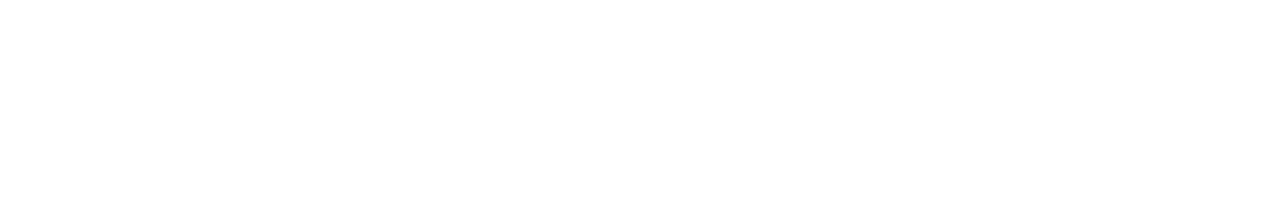
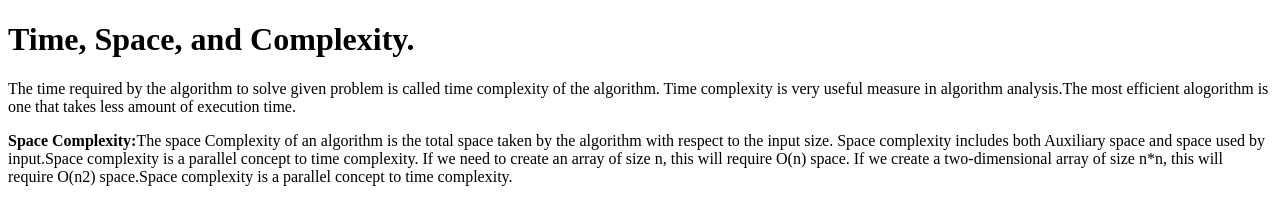
Before and after one commit to acciojob/time-and-space-complexity-Anush2109, a website: page main.html in a window 1280 px wide. Drawn offline with Linux system fonts and the light colour scheme.

Commit message:
created a submission

```diff
--- a/main.html
+++ b/main.html
@@ -8,6 +8,9 @@
 
 <body>
 	<!-- the entire body must be written by student -->
+	<h1>Time, Space, and Complexity.</h1>
+	<p>The time required by the algorithm to solve given problem is called time complexity  of the algorithm. Time complexity is very useful measure in algorithm analysis.The most efficient alogorithm is one that takes less amount of execution time.</p>
+	<p><b>Space Complexity:</b>The space Complexity of an algorithm is the total space taken by the algorithm with respect to the input size. Space complexity includes both Auxiliary space and space used by input.Space complexity is a parallel concept to time complexity. If we need to create an array of size n, this will require O(n) space. If we create a two-dimensional array of size n*n, this will require O(n2) space.Space complexity is a parallel concept to time complexity.</p>
     <script type="text/javascript" src="./script.js">
 </script>
 
```
